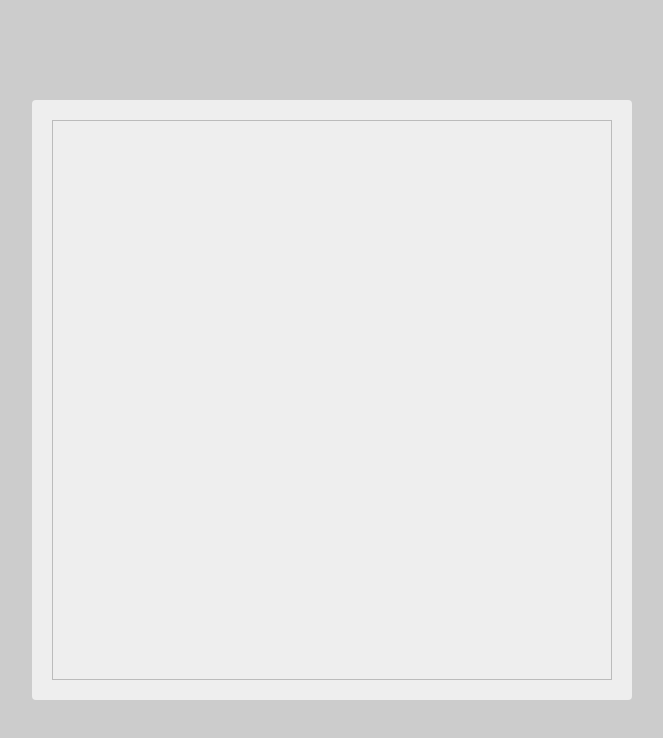
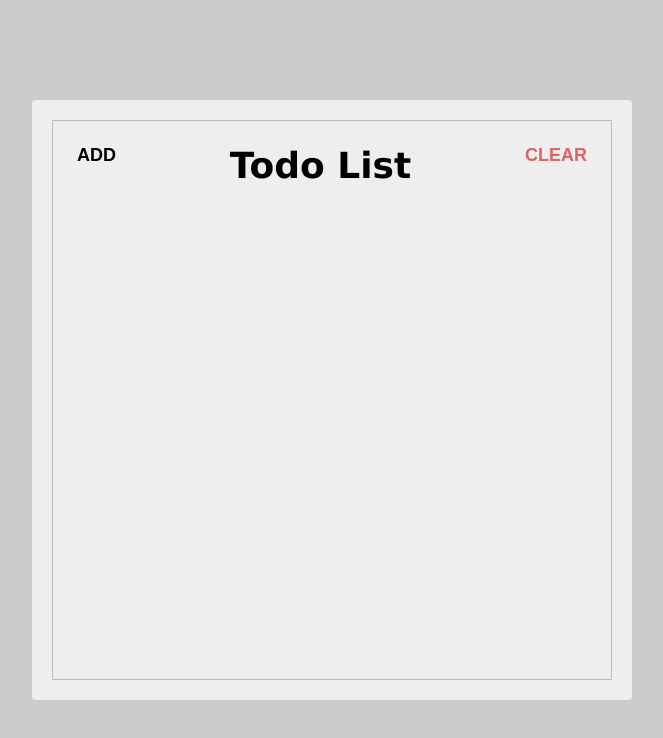
Before and after one commit to samaita/react-todo-list, a website: page index.html in a window 1280 px wide. Shown: the whole page, without its empty margins (308-971 px from the left). Drawn offline with Linux system fonts and the light colour scheme.

Commit message:
Adding Header & Buttons

```diff
--- a/index.html
+++ b/index.html
@@ -9,7 +9,13 @@
   </head>
   <body>
     <div class="container">
-      <div class="frame"></div>
+      <div class="frame">
+        <div class="header">
+          <button class="header-btn">Add</button>
+          <h1 class="header-title">Todo List</h1>
+          <button class="header-btn main-red-color">Clear</button>
+        </div>
+      </div>
     </div>
   </body>
 </html>
--- a/styles.css
+++ b/styles.css
@@ -1,5 +1,13 @@
 * {
   box-sizing: border-box;
+}
+
+:root {
+  --main-red-color: #e06262;
+}
+
+.main-red-color {
+  color: var(--main-red-color);
 }
 
 html {
@@ -34,4 +42,27 @@ html {
 .frame {
   height: 100%;
   border: 1px solid #bbb;
+  display: flex;
+  flex-direction: column;
 }
+
+.header {
+  display: flex;
+  align-items: flex-start;
+}
+
+.header-title {
+  flex: 1;
+  text-align: center;
+  font-size: 3.6rem;
+}
+
+.header-btn {
+  font-size: 1.8rem;
+  padding: 24px;
+  background: unset;
+  border: unset;
+  outline: unset;
+  font-weight: 700;
+  text-transform: uppercase;
+}
```
